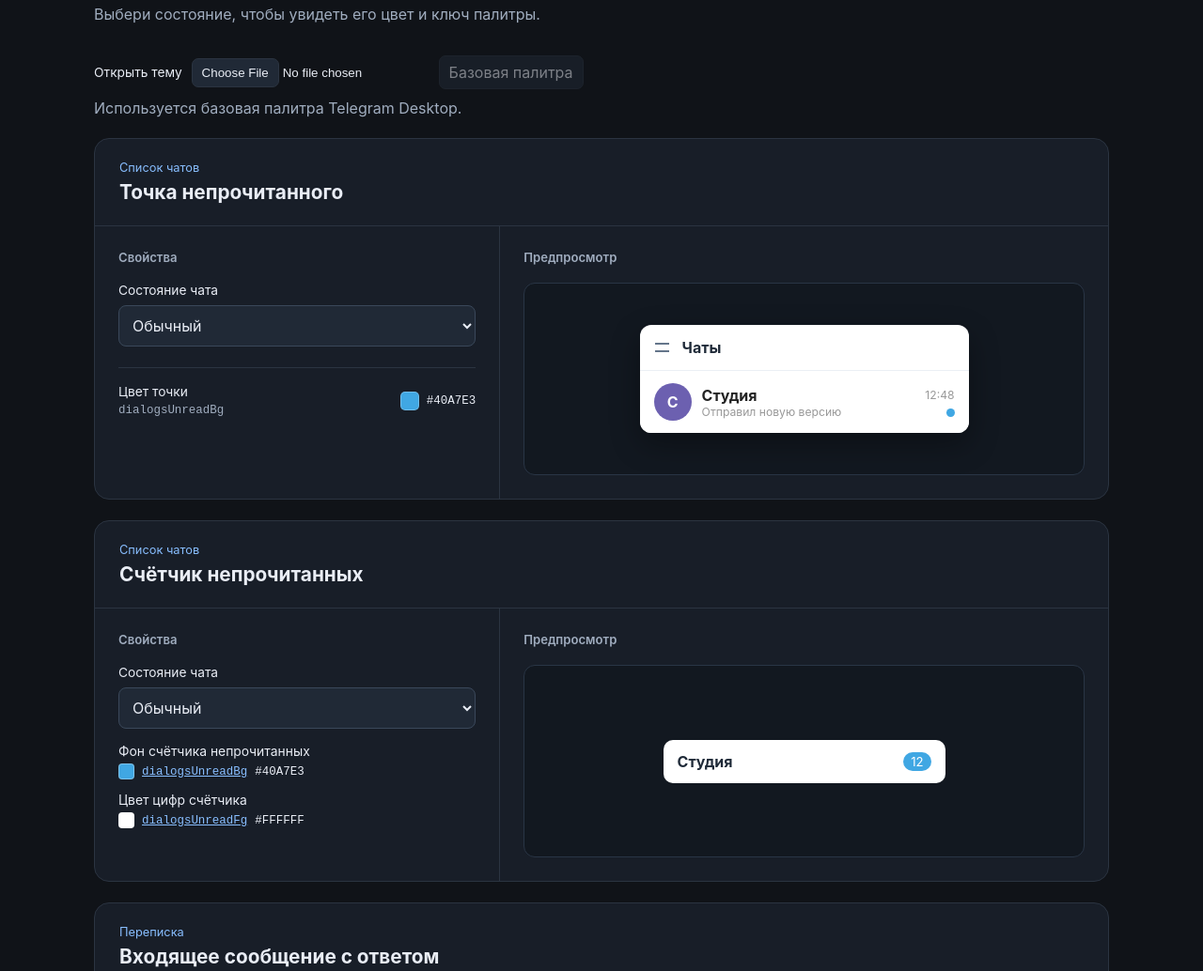
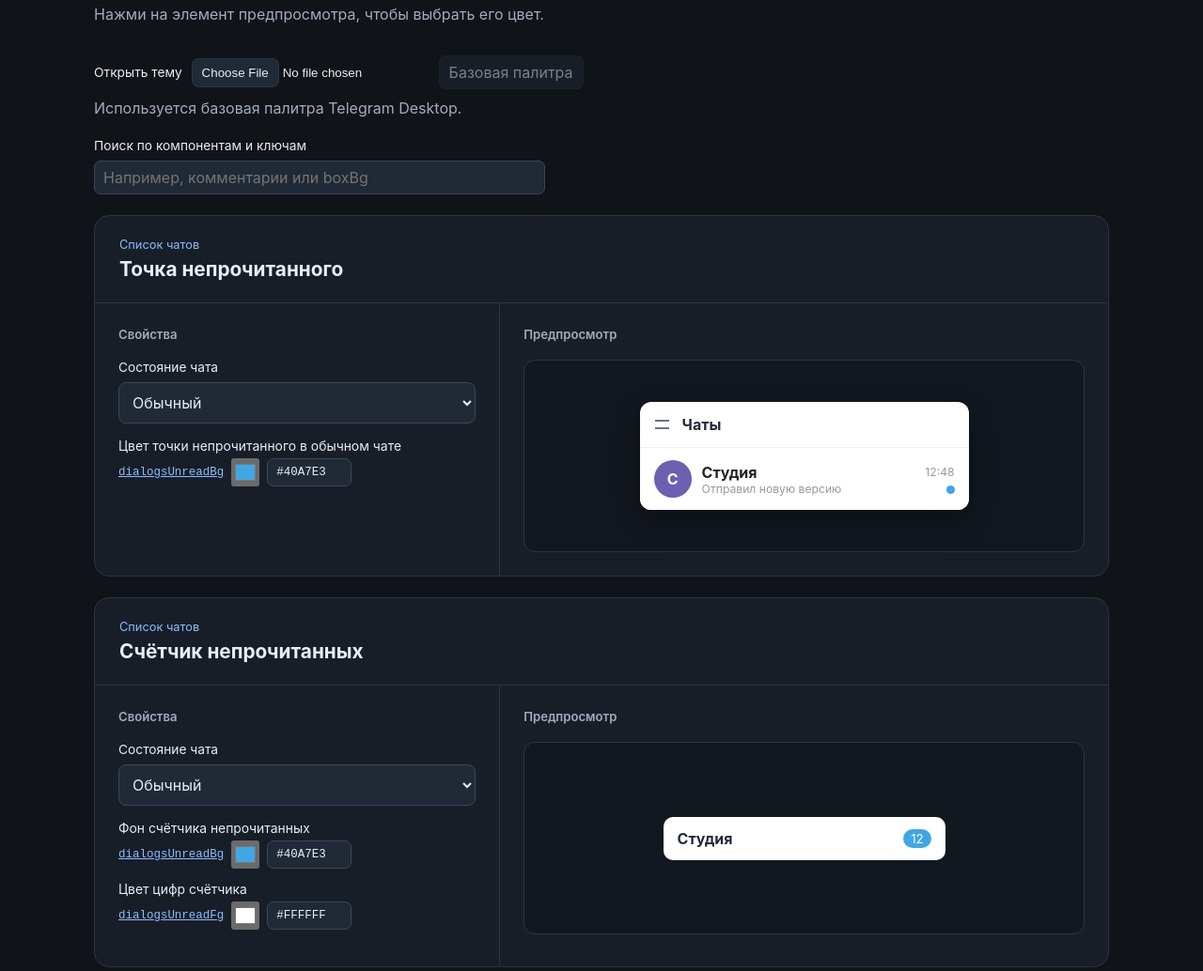
Before and after one commit to TAskMAster339/gui-tg-theme-creator, a website built with Vite: page index.html in a window 1280 px wide. Shown: the part 219-1253 px from the top of the page at 94% size. Built offline with nearby package versions, Linux system fonts and the light colour scheme.

Commit message:
feat: edit Telegram palette colors from previews

```diff
--- a/index.html
+++ b/index.html
@@ -17,7 +17,7 @@
     <main>
       <div class="page-title">
         <h1>Компоненты</h1>
-        <p>Выбери состояние, чтобы увидеть его цвет и ключ палитры.</p>
+        <p>Нажми на элемент предпросмотра, чтобы выбрать его цвет.</p>
       </div>
 
       <section class="theme-controls" aria-label="Тема">
@@ -33,7 +33,12 @@
         </details>
       </section>
 
-      <article aria-labelledby="component-title">
+      <div class="component-search">
+        <label for="component-search">Поиск по компонентам и ключам</label>
+        <input id="component-search" type="search" placeholder="Например, комментарии или boxBg">
+        <p id="no-components" role="status" hidden>Подходящих компонентов нет. Другие ключи можно найти в каталоге.</p>
+      </div>
+      <article class="component-example" data-component="unread-dot" aria-labelledby="component-title">
         <header class="component-header">
           <p>Список чатов</p>
           <h2 id="component-title">Точка непрочитанного</h2>
@@ -50,16 +55,7 @@
               <option value="muted-hover">Заглушённый при наведении</option>
               <option value="muted-active">Открытый заглушённый</option>
             </select>
-            <dl class="color-property">
-              <div class="color-detail">
-                <dt>Цвет точки</dt>
-                <dd id="color-key"></dd>
-              </div>
-              <div class="color-value">
-                <span id="swatch" aria-hidden="true"></span>
-                <dd id="color-value"></dd>
-              </div>
-            </dl>
+            <dl class="binding-properties"></dl>
           </section>
 
           <section class="preview" aria-labelledby="preview-title">
@@ -75,7 +71,7 @@
                   </div>
                   <div class="chat-meta">
                     <time datetime="12:48">12:48</time>
-                    <span id="unread-dot" role="img" aria-label="Непрочитано"></span>
+                    <span id="unread-dot" data-property="background"></span>
                   </div>
                 </div>
               </div>
@@ -96,7 +92,7 @@
           </section>
           <section class="preview">
             <h3>Предпросмотр</h3>
-            <div class="preview-frame"><div class="scene-row"><strong>Студия</strong><span class="badge">12</span></div></div>
+            <div class="preview-frame"><div class="scene-row"><strong>Студия</strong><span class="badge" data-property="background"><span data-property="foreground">12</span></span></div></div>
           </section>
         </div>
       </article>
@@ -112,7 +108,7 @@
           </section>
           <section class="preview">
             <h3>Предпросмотр</h3>
-            <div class="preview-frame"><div class="message-example"><div class="quote"><strong>Маша</strong><br>Когда будет встреча?</div><p>Завтра в 10:00.</p></div></div>
+            <div class="preview-frame"><div class="message-example" data-property="background"><div class="quote" data-property="stripe"><strong>Маша</strong><br>Когда будет встреча?</div><p data-property="text">Завтра в 10:00.</p></div></div>
           </section>
         </div>
       </article>
@@ -128,7 +124,7 @@
           </section>
           <section class="preview">
             <h3>Предпросмотр</h3>
-            <div class="preview-frame"><div class="message-example"><p>Опубликовали программу встречи.</p><div class="comment-label">3 комментария <span class="comment-dot" role="img" aria-label="Есть непрочитанные"></span></div></div></div>
+            <div class="preview-frame"><div class="message-example" data-property="background"><p data-property="text">Опубликовали программу встречи.</p><div class="comment-label"><span data-property="foreground">3 комментария</span> <span class="comment-dot" data-property="indicator"></span></div></div></div>
           </section>
         </div>
       </article>
@@ -144,7 +140,7 @@
           </section>
           <section class="preview">
             <h3>Предпросмотр</h3>
-            <div class="preview-frame"><div class="menu-item">Копировать текст</div></div>
+            <div class="preview-frame"><div class="menu-item" data-property="background"><span data-property="foreground">Копировать текст</span></div></div>
           </section>
         </div>
       </article>
@@ -160,7 +156,7 @@
           </section>
           <section class="preview">
             <h3>Предпросмотр</h3>
-            <div class="preview-frame"><div class="toast-example">Ссылка скопирована</div></div>
+            <div class="preview-frame"><div class="toast-example" data-property="background"><span data-property="foreground">Ссылка скопирована</span></div></div>
           </section>
         </div>
       </article>
@@ -176,7 +172,7 @@
           </section>
           <section class="preview">
             <h3>Предпросмотр</h3>
-            <div class="preview-frame"><div class="settings-example"><p>Основные настройки</p><div class="settings-divider"></div><p>Уведомления и звуки</p></div></div>
+            <div class="preview-frame"><div class="settings-example"><p>Основные настройки</p><div class="settings-divider" data-property="background"></div><p>Уведомления и звуки</p></div></div>
           </section>
         </div>
       </article>
@@ -192,7 +188,7 @@
           </section>
           <section class="preview">
             <h3>Предпросмотр</h3>
-            <div class="preview-frame"><div class="profile-example"><strong>Студия</strong><span class="profile-action">Вступить</span></div></div>
+            <div class="preview-frame"><div class="profile-example"><strong>Студия</strong><span class="profile-action" data-property="background">Вступить</span></div></div>
           </section>
         </div>
       </article>
--- a/src/main.ts
+++ b/src/main.ts
@@ -16,15 +16,12 @@ function getElement<T extends HTMLElement>(id: string): T {
 const defaults = readDefaults(palette);
 const basePalette = new Palette(defaults);
 let activeTheme: ImportedTheme | undefined;
+let currentPalette = basePalette;
 
 const catalogBindings = bindings.trimEnd().split("\n").slice(1).map((row) => {
   const [key, component, state, property, description, source, implementation] = row.split("\t");
   return { key, component, state, property, description, source, implementation };
 });
-const unreadDotKeys = new Map(catalogBindings
-  .filter(({ component }) => component === "unread-dot")
-  .map(({ state, key }) => [state, key]));
-
 function sourceUrl(source: string): string {
   const [path, line] = source.split(":");
   const libPrefix = "Telegram/lib_ui/";
@@ -36,67 +33,134 @@ function sourceUrl(source: string): string {
 
 const state = getElement<HTMLSelectElement>("state");
 const chatRow = getElement("chat-row");
-const colorKey = getElement("color-key");
-const colorValue = getElement("color-value");
-const swatch = getElement("swatch");
-const unreadDot = getElement("unread-dot");
-
 const badgeState = getElement<HTMLSelectElement>("badge-state");
 for (const option of state.options) {
   badgeState.add(new Option(option.text, option.value));
 }
+
+interface ColorControl {
+  key: string;
+  label: HTMLElement;
+  value: HTMLElement;
+  picker: HTMLInputElement;
+  hex: HTMLInputElement;
+}
+
 const examples = [...document.querySelectorAll<HTMLElement>(".component-example")].map((card) => ({
   card,
   properties: card.querySelector<HTMLDListElement>(".binding-properties")!,
+  targets: [...card.querySelectorAll<HTMLElement>("[data-property]")],
+  state: card.querySelector("select"),
   bindings: catalogBindings.filter(({ component }) => component === card.dataset.component),
+  controls: new Map<string, ColorControl>(),
 }));
 
-function updateExamples(colors: Palette) {
+function updatePreview() {
+  const suffix = state.value.endsWith("active") ? "Active" : state.value.endsWith("hover") ? "Over" : "";
+  chatRow.style.backgroundColor = currentPalette.color(`dialogsBg${suffix}`);
+  chatRow.style.color = currentPalette.color(`dialogsNameFg${suffix}`);
+  chatRow.style.setProperty("--message-color", currentPalette.color(`dialogsTextFg${suffix}`));
+  chatRow.style.setProperty("--time-color", currentPalette.color(`dialogsDateFg${suffix}`));
   for (const example of examples) {
-    const selected = example.card.dataset.component === "unread-badge" ? badgeState.value : "normal";
+    for (const [property, control] of example.controls) {
+      const color = currentPalette.color(control.key);
+      example.card.style.setProperty(`--example-${property}`, color);
+      control.picker.value = color.slice(0, 7);
+      control.hex.value = color;
+      control.hex.setCustomValidity("");
+    }
+  }
+}
+
+function applyColor(key: string, value: string) {
+  currentPalette = currentPalette.withColor(key, value);
+  getElement<HTMLButtonElement>("reset-theme").disabled = false;
+  updatePreview();
+}
+
+function renderControls(example: typeof examples[number]) {
+  example.controls.clear();
   example.properties.replaceChildren();
+  const selected = example.state?.value ?? "normal";
   for (const binding of example.bindings.filter(({ state }) => state === selected)) {
-      const color = colors.color(binding.key);
-      example.card.style.setProperty(`--example-${binding.property}`, color);
     const label = document.createElement("dt");
     label.textContent = binding.description;
     const value = document.createElement("dd");
-      const swatch = document.createElement("span");
-      swatch.className = "binding-swatch";
-      swatch.style.backgroundColor = color;
-      swatch.setAttribute("aria-hidden", "true");
     const link = document.createElement("a");
     link.href = sourceUrl(binding.source);
     link.textContent = binding.key;
     link.target = "_blank";
     link.rel = "noopener";
-      value.append(swatch, link, document.createTextNode(color));
+    const picker = document.createElement("input");
+    picker.type = "color";
+    picker.setAttribute("aria-label", `Палитра — ${binding.description}`);
+    const hex = document.createElement("input");
+    hex.type = "text";
+    hex.className = "hex-input";
+    hex.maxLength = 9;
+    hex.spellcheck = false;
+    hex.setAttribute("aria-label", `HEX — ${binding.description}`);
+    picker.addEventListener("input", () => {
+      const alpha = currentPalette.color(binding.key).slice(7);
+      applyColor(binding.key, picker.value + alpha);
+    });
+    const commitHex = () => {
+      try {
+        applyColor(binding.key, hex.value.trim());
+      } catch (error) {
+        hex.setCustomValidity(error instanceof Error ? error.message : "Некорректный цвет.");
+        hex.reportValidity();
+      }
+    };
+    hex.addEventListener("input", () => hex.setCustomValidity(""));
+    hex.addEventListener("change", commitHex);
+    hex.addEventListener("keydown", (event) => {
+      if (event.key === "Enter") {
+        commitHex();
+      }
+    });
+    value.append(link, picker, hex);
     example.properties.append(label, value);
+    example.controls.set(binding.property, { key: binding.key, label, value, picker, hex });
+  }
+  for (const target of example.targets) {
+    const control = example.controls.get(target.dataset.property ?? "");
+    if (control) {
+      target.setAttribute("aria-label", control.label.textContent ?? "");
     }
   }
 }
 
-function updatePreview() {
-  const key = unreadDotKeys.get(state.value);
-  if (!key) {
-    throw new Error(`Missing unread-dot binding: ${state.value}`);
+for (const example of examples) {
+  renderControls(example);
+  example.state?.addEventListener("change", () => {
+    renderControls(example);
+    updatePreview();
+  });
+  for (const target of example.targets) {
+    target.tabIndex = 0;
+    target.setAttribute("role", "button");
+    const selectProperty = (event: Event) => {
+      const control = example.controls.get(target.dataset.property ?? "");
+      if (!control) {
+        return;
       }
-  const colors = activeTheme?.palette ?? basePalette;
-  const color = colors.color(key);
-  const suffix = state.value.endsWith("active") ? "Active" : state.value.endsWith("hover") ? "Over" : "";
-  chatRow.style.backgroundColor = colors.color(`dialogsBg${suffix}`);
-  chatRow.style.color = colors.color(`dialogsNameFg${suffix}`);
-  chatRow.style.setProperty("--message-color", colors.color(`dialogsTextFg${suffix}`));
-  chatRow.style.setProperty("--time-color", colors.color(`dialogsDateFg${suffix}`));
-  colorKey.textContent = key;
-  colorValue.textContent = color;
-  swatch.style.backgroundColor = color;
-  unreadDot.style.backgroundColor = color;
-  updateExamples(colors);
+      event.stopPropagation();
+      for (const item of example.controls.values()) {
+        item.value.classList.toggle("selected-property", item === control);
       }
-
-state.addEventListener("change", updatePreview);
-badgeState.addEventListener("change", updatePreview);
+      control.hex.focus();
+      control.hex.select();
+    };
+    target.addEventListener("click", selectProperty);
+    target.addEventListener("keydown", (event) => {
+      if (event.target === target && (event.key === "Enter" || event.key === " ")) {
+        event.preventDefault();
+        selectProperty(event);
+      }
+    });
+  }
+}
 updatePreview();
 
 const fileInput = getElement<HTMLInputElement>("theme-file");
@@ -133,6 +197,7 @@ fileInput.addEventListener("change", async () => {
   themeStatus.textContent = "Читаем файл темы…";
   try {
     activeTheme = await readTheme(file, defaults);
+    currentPalette = activeTheme.palette;
     updatePreview();
     showThemeFields();
     themeStatus.textContent = `Открыта тема «${file.name}».`;
@@ -141,12 +206,13 @@ fileInput.addEventListener("change", async () => {
   } finally {
     fileInput.value = "";
     fileInput.disabled = false;
-    resetTheme.disabled = !activeTheme;
+    resetTheme.disabled = currentPalette === basePalette;
   }
 });
 
 resetTheme.addEventListener("click", () => {
   activeTheme = undefined;
+  currentPalette = basePalette;
   resetTheme.disabled = true;
   themeStatus.textContent = "Используется базовая палитра Telegram Desktop.";
   updatePreview();
@@ -189,4 +255,29 @@ paletteCatalog.addEventListener("toggle", () => {
     detail.textContent = description;
     list.append(term, detail);
   }
+  filterSearch();
 });
+
+const search = getElement<HTMLInputElement>("component-search");
+
+function filterSearch() {
+  const query = search.value.trim().toLocaleLowerCase();
+  let visible = 0;
+  for (const example of examples) {
+    const title = example.card.querySelector(".component-header")?.textContent ?? "";
+    const matches = example.bindings.some(({ key, description }) =>
+      key.toLocaleLowerCase().includes(query) || description.toLocaleLowerCase().includes(query));
+    example.card.hidden = !title.toLocaleLowerCase().includes(query) && !matches;
+    if (!example.card.hidden) {
+      visible++;
+    }
+  }
+  getElement("no-components").hidden = visible !== 0;
+  for (const term of document.querySelectorAll<HTMLElement>("#catalog-keys dt")) {
+    const detail = term.nextElementSibling as HTMLElement;
+    const text = `${term.textContent} ${detail.textContent}`.toLocaleLowerCase();
+    term.hidden = detail.hidden = !text.includes(query);
+  }
+}
+
+search.addEventListener("input", filterSearch);
--- a/src/style.css
+++ b/src/style.css
@@ -60,22 +60,6 @@ select {
   border-radius: 8px;
 }
 select:focus-visible { outline: 2px solid var(--accent); outline-offset: 3px; }
-.color-property {
-  display: flex;
-  flex-wrap: wrap;
-  align-items: center;
-  justify-content: space-between;
-  gap: 14px;
-  margin-top: 22px;
-  padding-top: 17px;
-  border-top: 1px solid var(--border);
-}
-.color-detail { min-width: 0; }
-.color-detail dt { font-size: .86rem; margin-bottom: 5px; }
-.color-detail dd, .color-value dd { font: .78rem ui-monospace, monospace; overflow-wrap: anywhere; }
-.color-detail dd { color: var(--muted); }
-.color-value { display: flex; align-items: center; gap: 8px; }
-#swatch { width: 20px; height: 20px; border: 1px solid #ffffff40; border-radius: 5px; }
 .preview-frame {
   display: grid;
   place-items: center;
@@ -119,7 +103,7 @@ select:focus-visible { outline: 2px solid var(--accent); outline-offset: 3px; }
 .chat-text span { color: var(--message-color); }
 .chat-meta { color: var(--time-color); }
 .chat-meta { display: grid; justify-items: end; gap: 7px; }
-#unread-dot { width: 9px; height: 9px; border-radius: 50%; }
+#unread-dot { width: 9px; height: 9px; border-radius: 50%; background: var(--example-background); }
 
 @media (max-width: 640px) {
   .columns { grid-template-columns: 1fr; }
@@ -163,7 +147,6 @@ select:focus-visible { outline: 2px solid var(--accent); outline-offset: 3px; }
   overflow-wrap: anywhere;
 }
 .binding-properties a, .palette-catalog a { color: var(--accent); }
-.binding-swatch { width: 17px; height: 17px; border: 1px solid #ffffff50; border-radius: 4px; }
 .scene-row, .message-example, .menu-item, .settings-example, .profile-example {
   width: min(100%, 300px);
   border-radius: 10px;
@@ -208,3 +191,21 @@ select:focus-visible { outline: 2px solid var(--accent); outline-offset: 3px; }
 .palette-catalog dl { display: grid; grid-template-columns: minmax(0, 1fr) minmax(0, 2fr); gap: 8px; margin-top: 12px; }
 .palette-catalog dt, .palette-catalog dd { overflow-wrap: anywhere; font-size: .85rem; }
 .palette-catalog dt { font-family: ui-monospace, monospace; }
+
+.component-search { max-width: 480px; }
+.component-search p { margin-top: 8px; color: var(--muted); }
+.component-search input, .hex-input {
+  background: #202936;
+  color: inherit;
+  border: 1px solid #3a485a;
+  border-radius: 7px;
+  padding: 7px 9px;
+}
+.component-search input { width: 100%; font: inherit; }
+.hex-input { width: 12ch; font: inherit; }
+.binding-properties input[type="color"] { width: 30px; height: 30px; padding: 1px; cursor: pointer; }
+.binding-properties dd.selected-property { outline: 1px solid var(--accent); outline-offset: 4px; border-radius: 4px; }
+.preview [data-property] { cursor: pointer; }
+.preview [data-property]:focus-visible { outline: 2px solid #507bb9; outline-offset: 3px; }
+#unread-dot, .comment-dot { position: relative; }
+#unread-dot::after, .comment-dot::after { content: ""; position: absolute; inset: -7px; }
```
Also changed, not shown: PLAN.md (+1 -1 lines), src/palette.ts (+9 -0 lines). Lines whose indentation alone changed are shown as unchanged.
